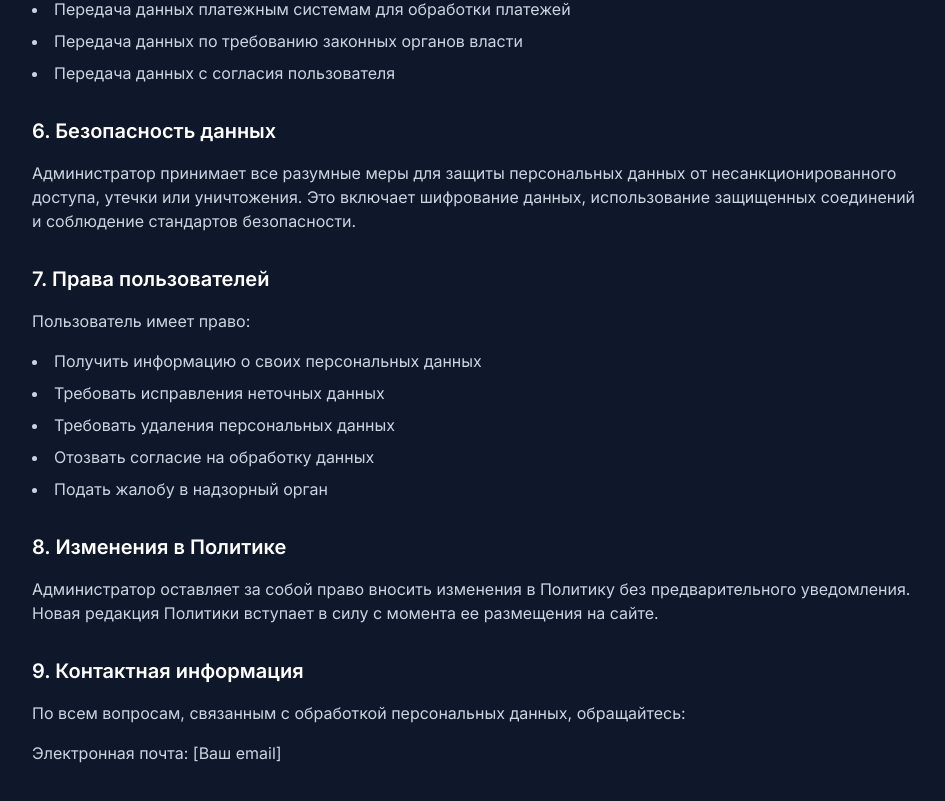
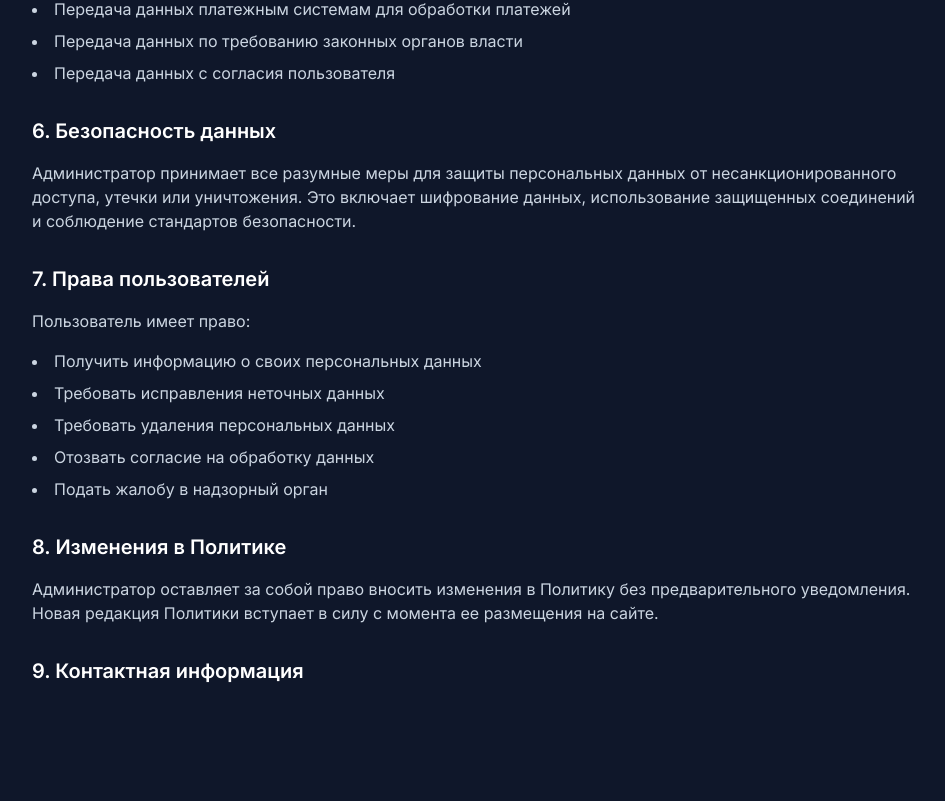
Before and after one commit to cryptopapak/music-donation, a Next.js app: page /legal/privacy in a window 1280 px wide. Shown: the part 1171-1972 px from the top of the page, without its empty margins (160-1105 px from the left). After the commit the page ends 1936 px from the top, so only its background shows below. Built offline with nearby package versions, Linux system fonts and the light colour scheme.

Commit message:
Удаление ИНН и другой личной информации из юридических документов и .env файлов

```diff
--- a/app/legal/offer/page.tsx
+++ b/app/legal/offer/page.tsx
@@ -100,12 +100,6 @@ export default function OfferPage() {
 
           <section className="mb-8">
             <h2 className="text-xl font-semibold text-white mb-4">8. Реквизиты и контактная информация</h2>
-            <p className="mb-4">
-              Реквизиты исполнителя: ИНН 245211732109
-            </p>
-            <p className="mb-4">
-              Электронная почта: [Ваш email]
-            </p>
           </section>
         </div>
       </div>
--- a/app/legal/privacy/page.tsx
+++ b/app/legal/privacy/page.tsx
@@ -110,12 +110,6 @@ export default function PrivacyPage() {
 
           <section className="mb-8">
             <h2 className="text-xl font-semibold text-white mb-4">9. Контактная информация</h2>
-            <p className="mb-4">
-              По всем вопросам, связанным с обработкой персональных данных, обращайтесь:
-            </p>
-            <p className="mb-4">
-              Электронная почта: [Ваш email]
-            </p>
           </section>
         </div>
       </div>
--- a/app/legal/refund/page.tsx
+++ b/app/legal/refund/page.tsx
@@ -104,12 +104,6 @@ export default function RefundPage() {
 
           <section className="mb-8">
             <h2 className="text-xl font-semibold text-white mb-4">8. Контактная информация</h2>
-            <p className="mb-4">
-              По всем вопросам возврата денежных средств обращайтесь:
-            </p>
-            <p className="mb-4">
-              Электронная почта: [Ваш email]
-            </p>
           </section>
         </div>
       </div>
```
Also changed, not shown: 2 other files (tests, documents, lock files or other folders).
